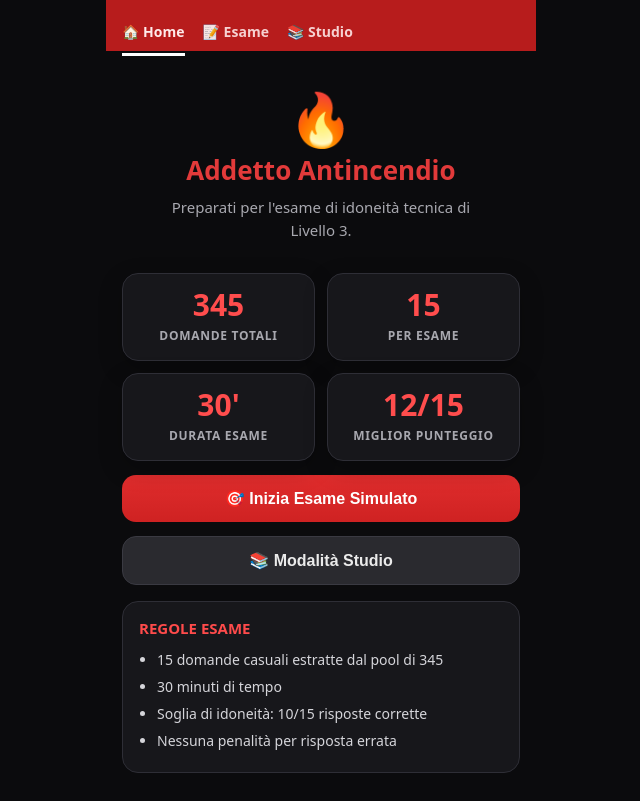
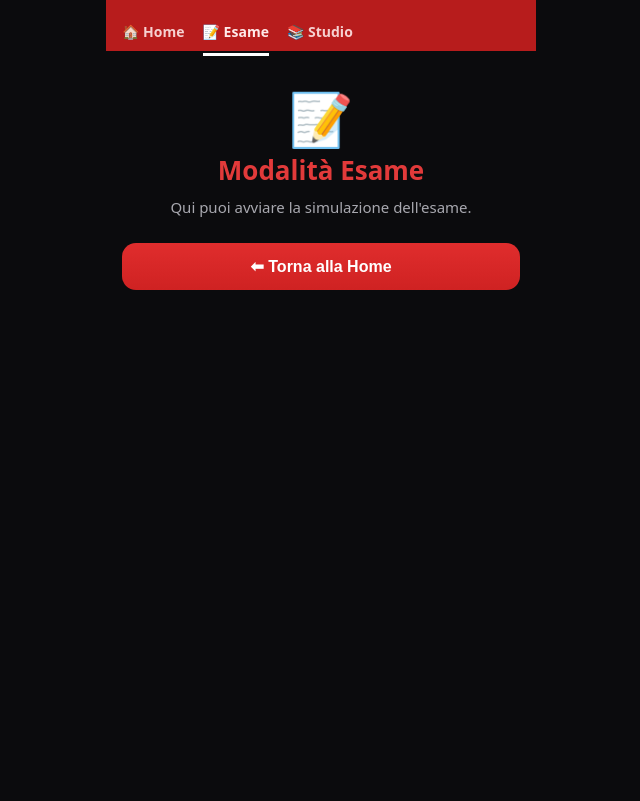
Before and after one commit to catania957-boop/VVF-DOMANDE-3-LIVELLO, a plain HTML site: page index.html in a window 1280 px wide. Both pictures are taken after a click on the button "🎯 Inizia Esame Simulato". Shown: the part 41-842 px from the top of the page, without its empty margins (319-959 px from the left). After the commit the page ends 800 px from the top, so only its background shows below. Drawn offline with Linux system fonts and the light colour scheme.

Commit message:
Update index.html

```diff
--- a/index.html
+++ b/index.html
@@ -10,178 +10,24 @@
   <link rel="icon" href="icons/icon-192.png">
   <link rel="apple-touch-icon" href="icons/icon-192.png">
   <style>
-    :root{
-      --bg:#0b0b0d;
-      --card:#17171b;
-      --card2:#1f1f24;
-      --text:#f4f4f5;
-      --muted:#a8a8af;
-      --red:#cf2222;
-      --red2:#e02d2d;
-      --line:#2e2e36;
-    }
-    *{box-sizing:border-box}
-    body{
-      margin:0;
-      font-family:system-ui,-apple-system,Segoe UI,Roboto,Arial,sans-serif;
-      background:var(--bg);
-      color:var(--text);
-    }
-    .app{
-      min-height:100vh;
-      max-width:430px;
-      margin:0 auto;
-      background:linear-gradient(180deg,#b71c1c 0 92px,#0b0b0d 92px);
-    }
-    .top{
-      padding:14px 16px 0;
-    }
-    .head{
-      display:flex;
-      justify-content:space-between;
-      align-items:center;
-      gap:12px;
-    }
-    .brand{
-      display:flex;
-      align-items:center;
-      gap:10px;
-      min-width:0;
-    }
-    .logo{
-      width:24px;
-      height:24px;
-      border-radius:6px;
-      object-fit:cover;
-      background:#fff;
-      flex:0 0 auto;
-    }
-    .title{
-      font-size:18px;
-      font-weight:700;
-      white-space:nowrap;
-    }
-    .badge{
-      background:rgba(255,255,255,.16);
-      color:#fff;
-      border-radius:999px;
-      padding:4px 10px;
-      font-size:12px;
-      font-weight:600;
-      white-space:nowrap;
-    }
-    .tabs{
-      display:flex;
-      gap:18px;
-      margin-top:14px;
-      font-size:14px;
-      font-weight:600;
-      color:#ffeaea;
-    }
-    .tab{
-      padding:10px 0 12px;
-      border-bottom:3px solid transparent;
-      opacity:.88;
-    }
-    .tab.active{
-      opacity:1;
-      border-bottom-color:#fff;
-    }
-    .content{
-      padding:18px 16px 28px;
-    }
-    .hero{
-      text-align:center;
-      padding:18px 8px 10px;
-    }
-    .emoji{
-      font-size:52px;
-      line-height:1;
-      margin-bottom:8px;
-    }
-    h1{
-      margin:0 0 8px;
-      font-size:26px;
-      color:#e23a3a;
-    }
-    .sub{
-      margin:0 auto;
-      max-width:320px;
-      color:var(--muted);
-      line-height:1.5;
-      font-size:15px;
-    }
-    .stats{
-      display:grid;
-      grid-template-columns:1fr 1fr;
-      gap:12px;
-      margin-top:22px;
-    }
-    .card{
-      background:var(--card);
-      border:1px solid var(--line);
-      border-radius:16px;
-      padding:16px 12px;
-      text-align:center;
-      box-shadow:0 8px 24px rgba(0,0,0,.22);
-      min-height:86px;
-    }
-    .num{
-      font-size:30px;
-      font-weight:800;
-      line-height:1;
-      color:#ff4d4d;
-    }
-    .label{
-      margin-top:7px;
-      font-size:12px;
-      letter-spacing:.06em;
-      font-weight:700;
-      color:#a8a8af;
-    }
-    .btn{
-      width:100%;
-      display:block;
-      border:none;
-      border-radius:14px;
-      margin-top:14px;
-      padding:14px 16px;
-      font-size:16px;
-      font-weight:700;
-      color:#fff;
-      background:linear-gradient(180deg,var(--red2),var(--red));
-    }
-    .btn.secondary{
-      background:#2a2a2f;
-      border:1px solid #3a3a42;
-      color:#ebebeb;
-    }
-    .panel{
-      margin-top:16px;
-      background:var(--card);
-      border:1px solid var(--line);
-      border-radius:16px;
-      padding:16px;
-    }
-    .panel h2{
-      margin:0 0 10px;
-      font-size:15px;
-      color:#ff4b4b;
-    }
-    .panel ul{
-      margin:0;
-      padding-left:18px;
-      color:#d5d5da;
-      line-height:1.65;
-      font-size:14px;
-    }
-    .panel li{margin:4px 0}
-    @media (max-width:380px){
-      .title{font-size:17px}
-      .num{font-size:28px}
-      .stats{gap:10px}
-      .card{padding:14px 10px}
-    }
+    :root{--bg:#0b0b0d;--card:#17171b;--line:#2e2e36;--text:#f4f4f5;--muted:#a8a8af;--red:#cf2222;--red2:#e02d2d;}
+    *{box-sizing:border-box} body{margin:0;font-family:system-ui,-apple-system,Segoe UI,Roboto,Arial,sans-serif;background:var(--bg);color:var(--text)}
+    .app{min-height:100vh;max-width:430px;margin:0 auto;background:linear-gradient(180deg,#b71c1c 0 92px,#0b0b0d 92px)}
+    .top{padding:14px 16px 0} .head{display:flex;justify-content:space-between;align-items:center;gap:12px}
+    .brand{display:flex;align-items:center;gap:10px;min-width:0} .logo{width:24px;height:24px;border-radius:6px;object-fit:cover;background:#fff;flex:0 0 auto} .title{font-size:18px;font-weight:700;white-space:nowrap}
+    .badge{background:rgba(255,255,255,.16);color:#fff;border-radius:999px;padding:4px 10px;font-size:12px;font-weight:600;white-space:nowrap}
+    .tabs{display:flex;gap:18px;margin-top:14px;font-size:14px;font-weight:600;color:#ffeaea} .tab{padding:10px 0 12px;border-bottom:3px solid transparent;opacity:.88;cursor:pointer;user-select:none}
+    .tab.active{opacity:1;border-bottom-color:#fff}
+    .content{padding:18px 16px 28px} .hero{text-align:center;padding:18px 8px 10px}
+    .emoji{font-size:52px;line-height:1;margin-bottom:8px} h1{margin:0 0 8px;font-size:26px;color:#e23a3a} .sub{margin:0 auto;max-width:320px;color:var(--muted);line-height:1.5;font-size:15px}
+    .stats{display:grid;grid-template-columns:1fr 1fr;gap:12px;margin-top:22px} .card{background:var(--card);border:1px solid var(--line);border-radius:16px;padding:16px 12px;text-align:center;box-shadow:0 8px 24px rgba(0,0,0,.22);min-height:86px}
+    .num{font-size:30px;font-weight:800;line-height:1;color:#ff4d4d} .label{margin-top:7px;font-size:12px;letter-spacing:.06em;font-weight:700;color:#a8a8af}
+    .btn{width:100%;display:block;border:none;border-radius:14px;margin-top:14px;padding:14px 16px;font-size:16px;font-weight:700;color:#fff;background:linear-gradient(180deg,var(--red2),var(--red));cursor:pointer;touch-action:manipulation}
+    .btn.secondary{background:#2a2a2f;border:1px solid #3a3a42;color:#ebebeb}
+    .panel{margin-top:16px;background:var(--card);border:1px solid var(--line);border-radius:16px;padding:16px} .panel h2{margin:0 0 10px;font-size:15px;color:#ff4b4b}
+    .panel ul{margin:0;padding-left:18px;color:#d5d5da;line-height:1.65;font-size:14px} .panel li{margin:4px 0}
+    .view{display:none} .view.active{display:block}
+    @media (max-width:380px){.title{font-size:17px}.num{font-size:28px}.stats{gap:10px}.card{padding:14px 10px}}
   </style>
 </head>
 <body>
@@ -194,15 +40,15 @@
         </div>
         <div class="badge">345 domande</div>
       </div>
-
       <nav class="tabs" aria-label="Navigazione">
-        <div class="tab active">🏠 Home</div>
-        <div class="tab">📝 Esame</div>
-        <div class="tab">📚 Studio</div>
+        <div class="tab active" data-view="home">🏠 Home</div>
+        <div class="tab" data-view="esame">📝 Esame</div>
+        <div class="tab" data-view="studio">📚 Studio</div>
       </nav>
     </header>
 
     <section class="content">
+      <div class="view active" id="homeView">
         <div class="hero">
           <div class="emoji">🔥</div>
           <h1>Addetto Antincendio</h1>
@@ -210,26 +56,14 @@
         </div>
 
         <section class="stats">
-        <div class="card">
-          <div class="num">345</div>
-          <div class="label">DOMANDE TOTALI</div>
-        </div>
-        <div class="card">
-          <div class="num">15</div>
-          <div class="label">PER ESAME</div>
-        </div>
-        <div class="card">
-          <div class="num">30'</div>
-          <div class="label">DURATA ESAME</div>
-        </div>
-        <div class="card">
-          <div class="num">12/15</div>
-          <div class="label">MIGLIOR PUNTEGGIO</div>
-        </div>
+          <div class="card"><div class="num">345</div><div class="label">DOMANDE TOTALI</div></div>
+          <div class="card"><div class="num">15</div><div class="label">PER ESAME</div></div>
+          <div class="card"><div class="num">30'</div><div class="label">DURATA ESAME</div></div>
+          <div class="card"><div class="num">12/15</div><div class="label">MIGLIOR PUNTEGGIO</div></div>
         </section>
 
-      <button class="btn">🎯 Inizia Esame Simulato</button>
-      <button class="btn secondary">📚 Modalità Studio</button>
+        <button class="btn" id="startExam">🎯 Inizia Esame Simulato</button>
+        <button class="btn secondary" id="studyMode">📚 Modalità Studio</button>
 
         <section class="panel">
           <h2>REGOLE ESAME</h2>
@@ -240,7 +74,42 @@
             <li>Nessuna penalità per risposta errata</li>
           </ul>
         </section>
+      </div>
+
+      <div class="view" id="esameView">
+        <div class="hero">
+          <div class="emoji">📝</div>
+          <h1>Modalità Esame</h1>
+          <p class="sub">Qui puoi avviare la simulazione dell'esame.</p>
+        </div>
+        <button class="btn" id="backHome1">⬅ Torna alla Home</button>
+      </div>
+
+      <div class="view" id="studioView">
+        <div class="hero">
+          <div class="emoji">📚</div>
+          <h1>Modalità Studio</h1>
+          <p class="sub">Qui puoi consultare e ripassare le domande.</p>
+        </div>
+        <button class="btn" id="backHome2">⬅ Torna alla Home</button>
+      </div>
     </section>
   </main>
+
+  <script>
+    const tabs = document.querySelectorAll('.tab');
+    const views = {home:document.getElementById('homeView'), esame:document.getElementById('esameView'), studio:document.getElementById('studioView')};
+    function show(v){
+      Object.values(views).forEach(x=>x.classList.remove('active'));
+      tabs.forEach(t=>t.classList.remove('active'));
+      views[v].classList.add('active');
+      document.querySelector(`.tab[data-view="${v}"]`).classList.add('active');
+    }
+    tabs.forEach(t=>t.addEventListener('click',()=>show(t.dataset.view)));
+    document.getElementById('startExam').addEventListener('click',()=>show('esame'));
+    document.getElementById('studyMode').addEventListener('click',()=>show('studio'));
+    document.getElementById('backHome1').addEventListener('click',()=>show('home'));
+    document.getElementById('backHome2').addEventListener('click',()=>show('home'));
+  </script>
 </body>
 </html>
```
Lines whose indentation alone changed are shown as unchanged.
